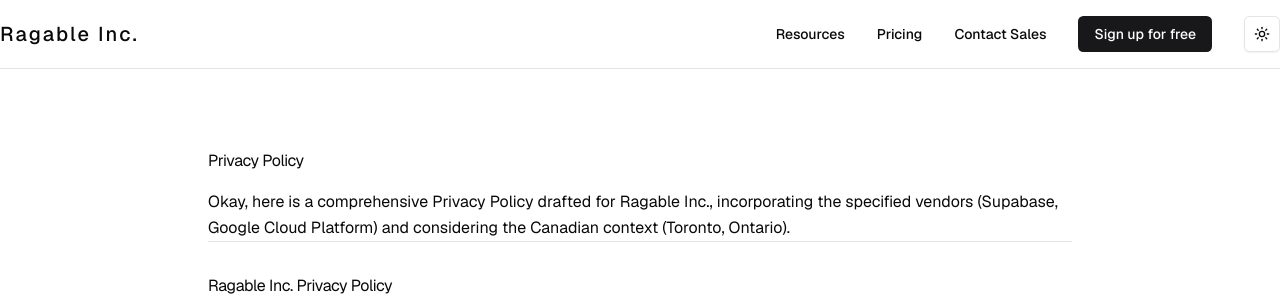
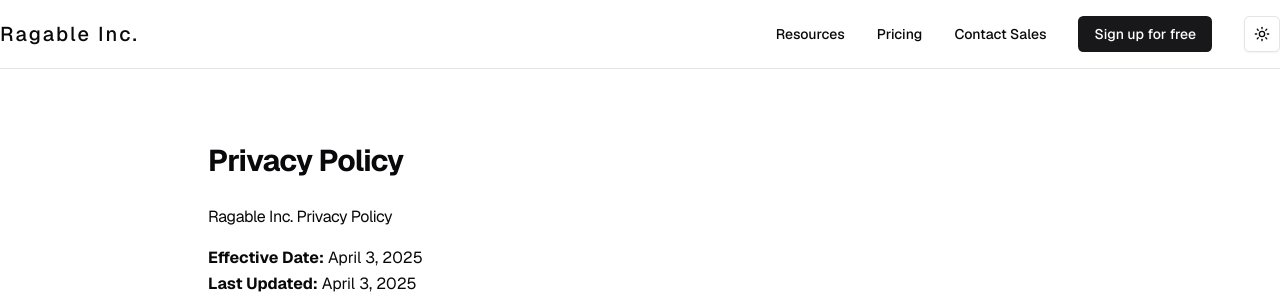
Before and after one commit to mlian031/ragable, a Next.js app: page /privacy-policy in a window 1280 px wide. Shown: the top 296 px of the page. Built offline with nearby package versions, Linux system fonts and the light colour scheme; no server answers; a web font is replaced by a local one.

Commit message:
update privacy

```diff
--- a/src/app/privacy-policy/page.tsx
+++ b/src/app/privacy-policy/page.tsx
@@ -8,14 +8,7 @@
       <Header />
       <main className="flex-grow">
         <div className="container mx-auto px-4 py-12 prose prose-lg max-w-4xl">
-          <h1>Privacy Policy</h1>
-          <p>
-            Okay, here is a comprehensive Privacy Policy drafted for Ragable
-            Inc., incorporating the specified vendors (Supabase, Google Cloud
-            Platform) and considering the Canadian context (Toronto, Ontario).
-          </p>
-
-          <hr />
+          <h1 className="text-3xl font-bold mb-4">Privacy Policy</h1>
 
           <h2>Ragable Inc. Privacy Policy</h2>
 
```
